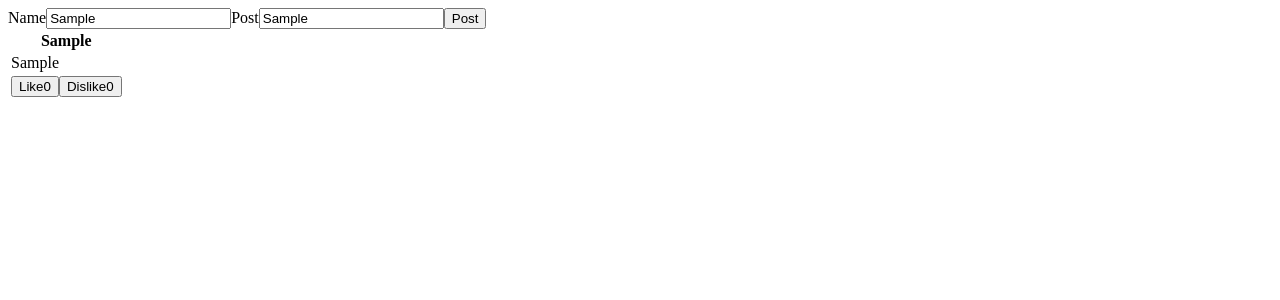
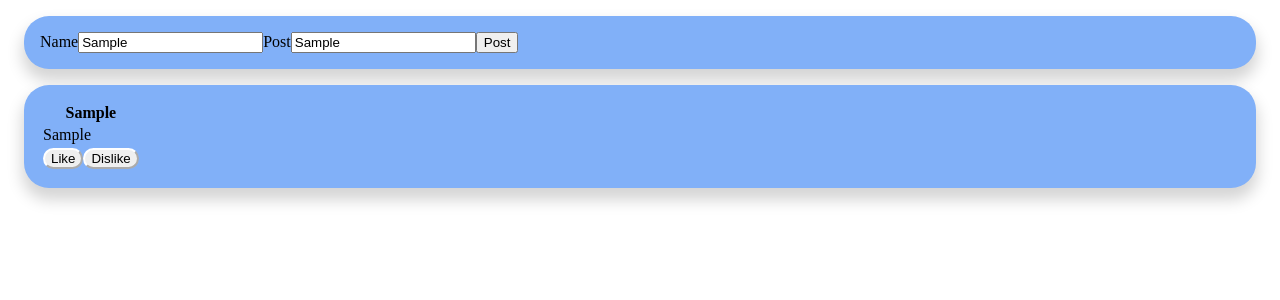
Before and after one commit to chrisballew/react-social-feed, a React (Create React App) app: page / in a window 1280 px wide. Both pictures are taken after typing "Sample", "Sample" into the empty fields and a click on the button "Post". Shown: the top 300 px of the page. Built offline with nearby package versions, Linux system fonts and the light colour scheme.

Commit message:
added css to buttons and app.js

```diff
--- /dev/null
+++ b/src/App.css
@@ -0,0 +1,8 @@
+.border-box {
+    box-shadow: 0px 10px 15px 2px rgba(0, 0, 0, 0.17);
+    border-radius: 25px;
+    background-color: rgb(129, 176, 248);
+    border: 1px;
+    margin: 1em;
+    padding: 1em;
+}
--- a/src/App.js
+++ b/src/App.js
@@ -1,6 +1,7 @@
 import React, { useState } from 'react';
 import CreatePost from './Components/CreatePost/CreatePost';
 import DisplayPosts from './Components/DisplayPosts/DisplayPosts'
+import './App.css'
 
 function App() {
   const [posts, setPosts] = useState([])
@@ -11,44 +12,16 @@ function App() {
     setPosts(tempPosts)
   }
 
-  function onLikeClick(index) {
-    let newTempPosts = [...posts];
-    if (newTempPosts[index].reaction === "neutral" || newTempPosts[index].reaction === 'disliked') {
-      newTempPosts[index].reaction = "liked";
-    } else {
-      newTempPosts[index].reaction = "neutral";
-    }
-    setPosts(newTempPosts)
-  }
 
-  function onDislikeClick(index) {
-    let newTempPosts = [...posts];
-    if (newTempPosts[index].reaction === "neutral" || newTempPosts[index].reaction === 'liked') {
-      newTempPosts[index].reaction = 'disliked';
-    } else {
-      newTempPosts[index].reaction = 'neutral';
-    }
-    setPosts(newTempPosts)
-  }
 
   return (
     <div>
-      <div> </div>
-      <div className="div2"> </div>
-      <div className="div3">
-      <div className='container-fluid'>
-      <div className='row'>
-        </div>
           <div className="border-box">
             <CreatePost addNewPostProperty={addNewPost} />
           </div>
           <div className="border-box">
-            <DisplayPosts parentPosts={posts} onLikeClick={onLikeClick} onDislikeClick={onDislikeClick} />
+            <DisplayPosts parentPosts={posts} />
           </div>
-    </div>
-      </div>
-      <div className="div4"> </div>
-      <div className="div5"> </div>
     </div>
   );
 }
--- /dev/null
+++ b/src/Components/Buttons.jsx/Buttons.css
@@ -0,0 +1,36 @@
+.likeButtonClass{
+    color: green;
+    padding: 15px 35px;
+    text-align: center;
+    text-decoration: none;
+    display: inline-block;
+    font-size: 20px;
+    border-radius: 50%;
+}
+
+.dislikeButtonClass{
+    color: red;
+    padding: 15px 35px;
+    text-align: center;
+    text-decoration: none;
+    display: inline-block;
+    font-size: 20px;
+    border-radius: 50%;
+}
+
+.active{
+    background-color: green;
+    fill: white;
+    border-color: green;
+    border-radius: 30px;
+}
+
+.inactive{
+    color: black;
+    border-radius: 30px;
+    border-color: white;
+}
+
+.likeButtonClass{
+    margin-right: 170px;
+}
--- a/src/Components/Buttons.jsx/Buttons.jsx
+++ b/src/Components/Buttons.jsx/Buttons.jsx
@@ -1,15 +1,33 @@
 import React, { useState } from 'react';
+import './Buttons.css'
+
 
 const LikeButton = (props) => {
 
-    return ( <div>
-        <button type='button' className={`${props.post.reaction==='liked'?'liked':'neutral'} likeBtn`} onClick={()=>props.onLikeClick(props.index)}>
+    const [likeButtonClass, setLikeButtonClass] =useState('inactive');
+    const [dislikeButtonClass, setDiskikeButtonClass] =useState('inactive');
+
+    function LikeClick(){
+        if(likeButtonClass === 'inactive'){
+            setLikeButtonClass('active');
+            setDiskikeButtonClass('inactive');
+        }
+    }
+
+    function DislikeClick(){
+        if(dislikeButtonClass === 'inactive'){
+            setLikeButtonClass('inactive');
+            setDiskikeButtonClass('active');
+        }
+    }
+
+    return (
+    <div>
+        <button type='button' className={likeButtonClass} onClick={LikeClick}>
             Like
-            <span class="LikeCount" >0</span>
         </button>
-        <button type='button' className={`${props.post.reaction==='disliked'?'disliked':'neutral'} likeBtn`} onClick={()=>props.onDislikeClick(props.index)}>
+        <button type='button' className={dislikeButtonClass} onClick={DislikeClick}>
             Dislike
-            <span className="DislikeCount" >0</span>
         </button>
     </div> );
 }
--- a/src/Components/DisplayPosts/DisplayPosts.jsx
+++ b/src/Components/DisplayPosts/DisplayPosts.jsx
@@ -14,7 +14,7 @@ const DisplayPosts = (props) => {
                         <td>{post.Post}</td>
                     </tr>
                     <tr style={{'marginTop': '1em'}}>
-                    <td><LikeButton onLikeClick={props.onLikeClick} onDislikeClick={props.onDislikeClick} index={index} post={post}  /></td>
+                    <td><LikeButton onLikeClick={props.LikeClick} onDislikeClick={props.DislikeClick} index={index} post={post}  /></td>
                     </tr>
                 </tbody>
             );
```
